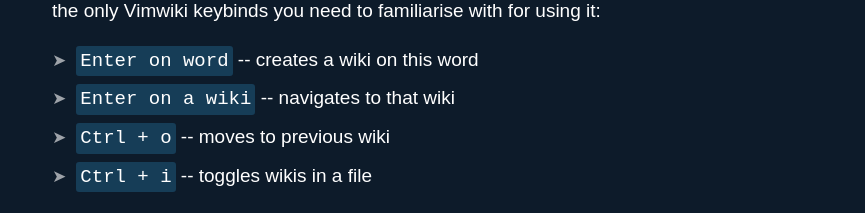
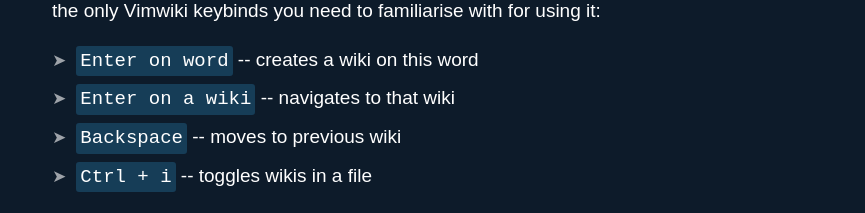
Before and after one commit to tibo-fordeyn/blog, a plain HTML site: page articles/generate-presentations/index.html in a window 1280 px wide. Shown: the part 1920-2133 px from the top of the page, without its empty margins (208-1073 px from the left). Drawn offline with Linux system fonts and the light colour scheme.

Commit message:
small correction

```diff
--- a/articles/generate-presentations/index.html
+++ b/articles/generate-presentations/index.html
@@ -74,7 +74,7 @@ call plug#end()
 <ul>
     <li><span class="marked-text">Enter on word</span> -- creates a wiki on this word</li>
     <li><span class="marked-text">Enter on a wiki</span> -- navigates to that wiki</li>
-    <li><span class="marked-text">Ctrl + o</span> -- moves to previous wiki</li>
+    <li><span class="marked-text">Backspace</span> -- moves to previous wiki</li>
     <li><span class="marked-text">Ctrl + i</span> -- toggles wikis in a file</li>
 </ul>
 
```
